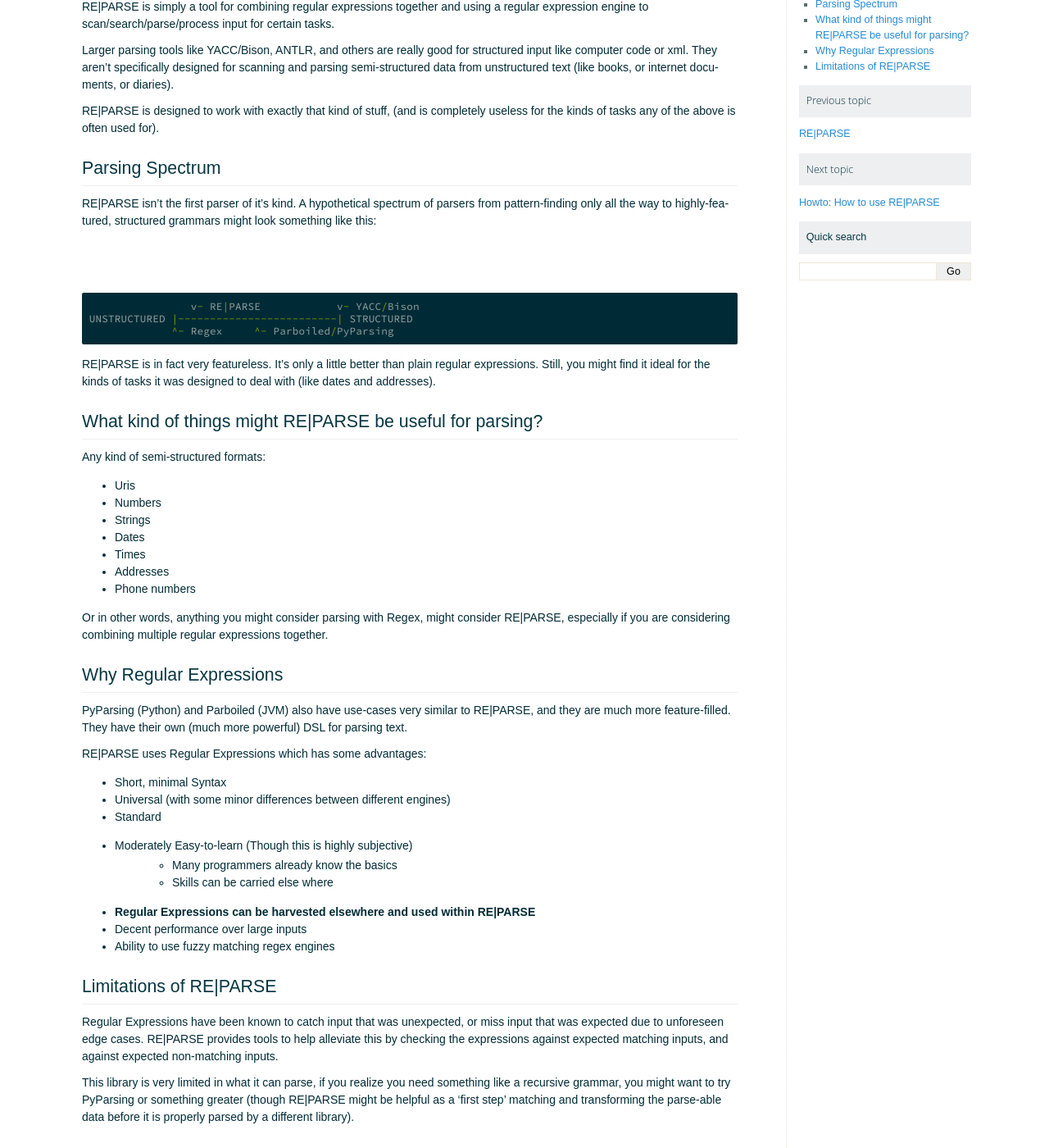
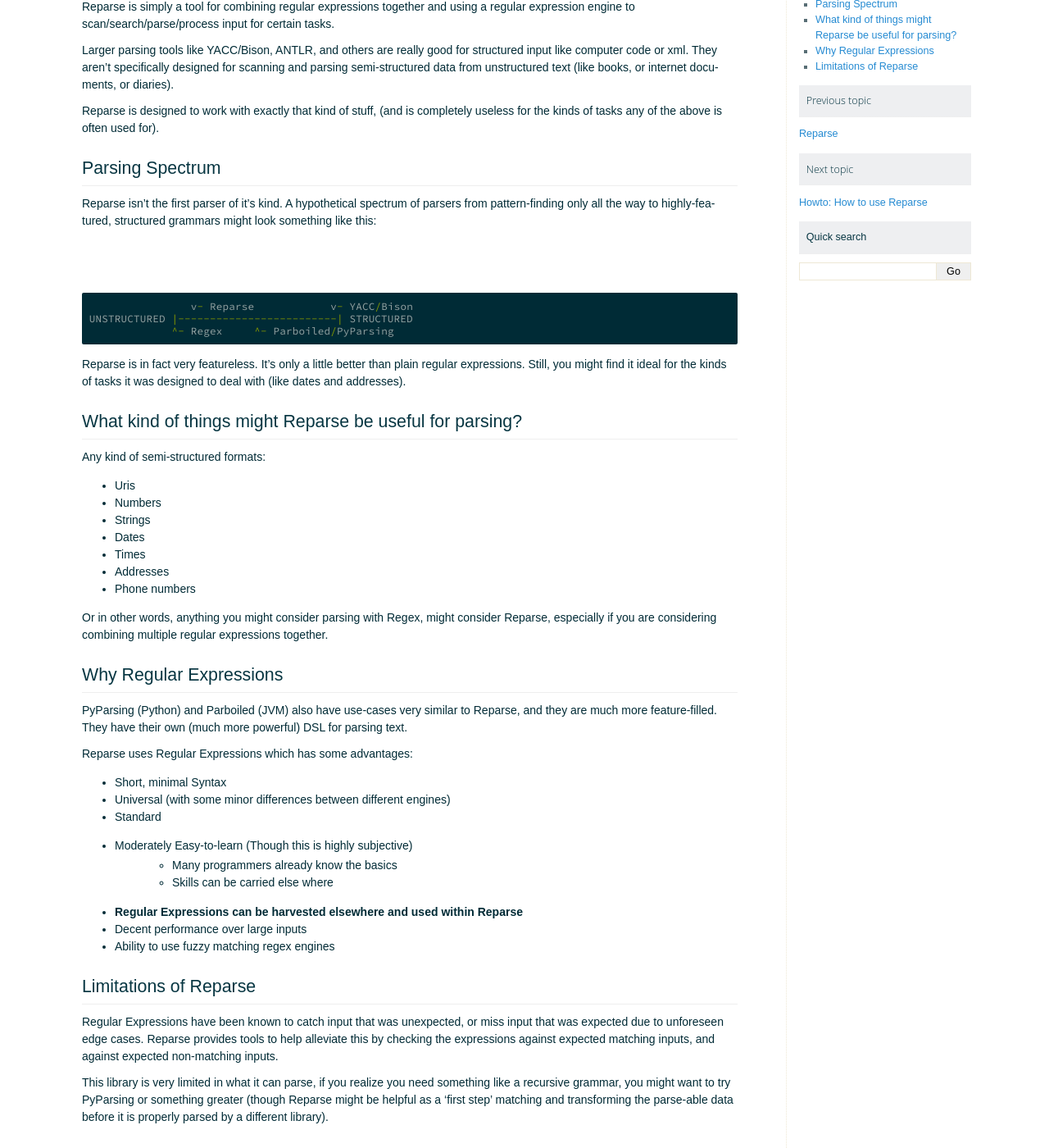
Before and after one commit to andychase/reparse, a Sphinx documentation site: the page built from doc/source/about.rst, in a window 1280 px wide and 1400 px high, scrolled down 130 px. Shown: the whole window at 82% size. Built offline with Sphinx 7.4.7, drawn with Linux system fonts in a browser that asks for light colours; some web fonts are replaced.

Commit message:
Rename RE|PARSE -> reparse
This aids in searching for the library and causes less confusion.

```diff
--- a/doc/source/about.rst
+++ b/doc/source/about.rst
@@ -1,7 +1,7 @@
 About: Why another tool for parsing?
 ====================================
 
-RE|PARSE is simply a tool for combining regular expressions together
+Reparse is simply a tool for combining regular expressions together
 and using a regular expression engine to scan/search/parse/process input for certain tasks.
 
 Larger parsing tools like YACC/Bison, ANTLR, and others are really
@@ -9,27 +9,27 @@
 designed for scanning and parsing semi-structured data from unstructured
 text (like books, or internet documents, or diaries).
 
-RE|PARSE is designed to work with exactly that kind of stuff, (and is completely
+Reparse is designed to work with exactly that kind of stuff, (and is completely
 useless for the kinds of tasks any of the above is often used for).
 
 Parsing Spectrum
 ----------------
 
-RE|PARSE isn't the first parser of it's kind. A hypothetical spectrum
+Reparse isn't the first parser of it's kind. A hypothetical spectrum
 of parsers from pattern-finding only
 all the way to highly-featured, structured grammars might look something like this::
 
-                    v- RE|PARSE            v- YACC/Bison
+                    v- Reparse            v- YACC/Bison
     UNSTRUCTURED |-------------------------| STRUCTURED
                  ^- Regex     ^- Parboiled/PyParsing
 
-RE|PARSE is in fact very featureless. It's only a little better
+Reparse is in fact very featureless. It's only a little better
 than plain regular expressions. Still, you might find it ideal
 for the kinds of tasks it was designed to deal with (like dates and addresses).
 
 
-What kind of things might RE|PARSE be useful for parsing?
----------------------------------------------------------
+What kind of things might Reparse be useful for parsing?
+--------------------------------------------------------
 
 Any kind of semi-structured formats:
 
@@ -41,17 +41,17 @@
 - Addresses
 - Phone numbers
 
-Or in other words, anything you might consider parsing with Regex, might consider RE|PARSE,
+Or in other words, anything you might consider parsing with Regex, might consider Reparse,
 especially if you are considering combining multiple regular expressions together.
 
 Why Regular Expressions
---------------------------------
+-----------------------
 
 PyParsing (Python) and Parboiled (JVM) also have use-cases very similar
-to RE|PARSE, and they are much more feature-filled. They have their own (much more powerful)
+to Reparse, and they are much more feature-filled. They have their own (much more powerful)
 DSL for parsing text.
 
-RE|PARSE uses Regular Expressions which has some advantages:
+Reparse uses Regular Expressions which has some advantages:
 
 - Short, minimal Syntax
 - Universal (with some minor differences between different engines)
@@ -59,20 +59,20 @@
 - Moderately Easy-to-learn (Though this is highly subjective)
     - Many programmers already know the basics
     - Skills can be carried else where
-- **Regular Expressions can be harvested elsewhere and used within RE|PARSE**
+- **Regular Expressions can be harvested elsewhere and used within Reparse**
 - Decent performance over large inputs
 - Ability to use fuzzy matching regex engines
 
 
-Limitations of RE|PARSE
--------------------------
+Limitations of Reparse
+----------------------
 
 Regular Expressions have been known to catch input that was unexpected,
 or miss input that was expected due to unforeseen edge cases.
-RE|PARSE provides tools to help alleviate this by checking the expressions against expected matching
+Reparse provides tools to help alleviate this by checking the expressions against expected matching
 inputs, and against expected non-matching inputs.
 
 This library is very limited in what it can parse, if you realize
 you need something like a recursive grammar, you might want to try PyParsing or something greater
-(though RE|PARSE might be helpful as a 'first step' matching and transforming the parse-able data before it is properly
+(though Reparse might be helpful as a 'first step' matching and transforming the parse-able data before it is properly
 parsed by a different library).
--- a/doc/source/best_practices.rst
+++ b/doc/source/best_practices.rst
@@ -13,7 +13,7 @@
 - Never let a regex become too big to be easily understood. Split up big regex
   into smaller expressions. (Sensible splits won't hurt them).
 - Maintain a Matches and Non-Matches
-    - RE|PARSE can use this to test your Regex to make sure they are matching properly
+    - Reparse can use this to test your Regex to make sure they are matching properly
     - It helps maintainers see which regular expressions match what quickly
     - It helps show your intention with each expression, so that others can confidently improve or modify them
 - Maintain a description which talks about what you are trying to match with each regex,
--- a/doc/source/howto.rst
+++ b/doc/source/howto.rst
@@ -1,5 +1,5 @@
-Howto: How to use RE|PARSE
-==========================
+Howto: How to use Reparse
+=========================
 
 
 You will need
@@ -10,15 +10,15 @@
 #. Some example texts that you will want to parse and their solutions.
    This will be useful to check your parser and will help you put together the expressions and patterns.
 
-1. Setup Python & RE|PARSE
---------------------------
+1. Setup Python & Reparse
+-------------------------
 
-See :ref:`installation-howto` for instructions on how to install RE|PARSE
+See :ref:`installation-howto` for instructions on how to install Reparse
 
-2. Layout of an example RE|PARSE parser
--------------------------------------
+2. Layout of an example Reparse parser
+--------------------------------------
 
-RE|PARSE needs 3 things in its operation:
+Reparse needs 3 things in its operation:
 
 1. Functions: A dictionary with String Key -> Function Value mapping.
 
@@ -113,7 +113,7 @@
         Order: 2
         # I could have used <Basic Phone> instead to use a pattern inside a pattern but it wouldn't have made a difference really (just an extra function call).
 
-The order field tells RE|PARSE which pattern to pick if multiple patterns match.
+The order field tells Reparse which pattern to pick if multiple patterns match.
 Generally speaking, the more specific patterns should be ordered higher than the lower ones
 (you wouldn't want someone to try and call a fax machine!).
 
@@ -129,9 +129,9 @@
 on any of them. I didn't here because that'd be overkill for phone numbers.
 
 5. Writing your functions.py file
-----------------------------------
+---------------------------------
 
-RE|PARSE matches text and also does some parsing using functions.
+Reparse matches text and also does some parsing using functions.
 
 The order in which the functions are run and results passed are as follows:
 
@@ -179,7 +179,7 @@
 6. Combining it all together!
 -----------------------------
 
-The builder.py module contains some functions to build a RE|PARSE system together.
+The builder.py module contains some functions to build a Reparse system together.
 Here's how I'd put together my phone number parser:
 
 .. code-block:: python
--- a/doc/source/modules.rst
+++ b/doc/source/modules.rst
@@ -1,4 +1,4 @@
-Here lies the embedded docblock documentation for the various parts of RE|PARSE.
+Here lies the embedded docblock documentation for the various parts of Reparse.
 
 expression
 =========
--- a/reparse/__init__.py
+++ b/reparse/__init__.py
@@ -1,4 +1,4 @@
-""" RE|PARSE
+""" Reparse
 """
 
 from reparse.parsers import *
```
Also changed, not shown: readme.rst (+8 -8 lines), examples/readme.rst, 5 other files.
